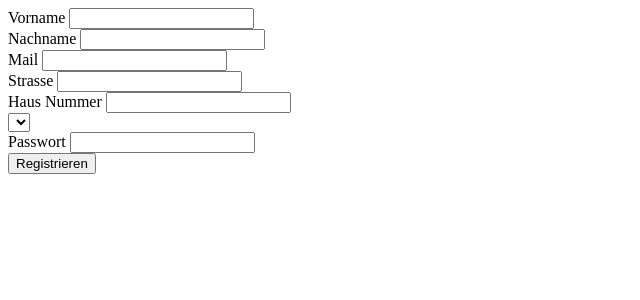
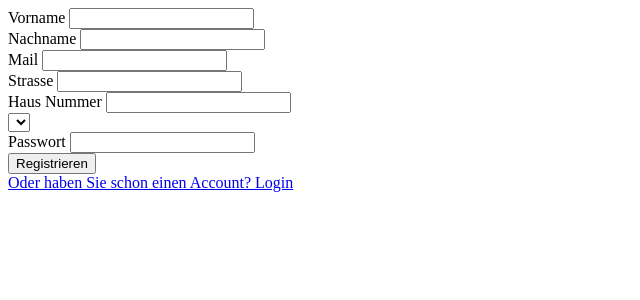
Before and after one commit to Luzi-Martin/LegoShop, a PHP site: page /registration.php in a window 1280 px wide. Shown: the top 300 px of the page, without its empty margins (0-640 px from the left). Run offline with PHP 8.4, Linux system fonts and the light colour scheme; data that the repository does not hold is empty.

Commit message:
add login-link on registration page

```diff
--- a/templates/user/registration.php
+++ b/templates/user/registration.php
@@ -21,7 +21,7 @@
 			<input id="house_nr" name="house_nr" type="text" class="form-control" required>
 		</div>
 		<div class="form-group">
-		<select name="location_id" class="form-control form-control-sm">
+			<select name="location_id" class="form-control form-control-sm">
 				<?php
 				foreach ($locations as $value) {
 					echo '<option value="' . $value->id . '">' . $value->name . '</option>';
@@ -36,6 +36,13 @@
 		<div class="form-group">
 
 		</div>
-		<button type="submit" name="send" class="btn btn-primary">Registrieren</button>
+		<div class="row">
+			<div class=" col-md-5">
+				<button type="submit" name="send" class="btn btn-primary">Registrieren</button>
+			</div>
+			<div >
+				<a href="/user/login">Oder haben Sie schon einen Account? Login</a>
+			</div>
+		</div>
 	</form>
 </div>
```
